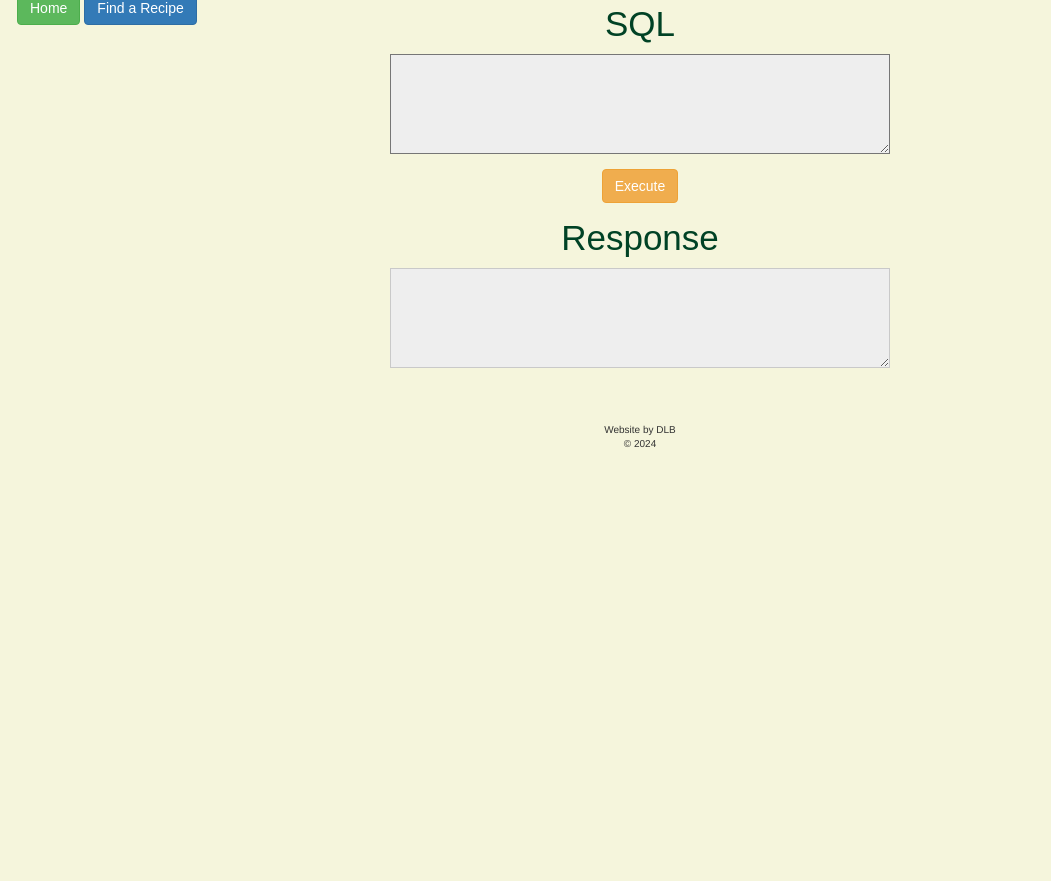
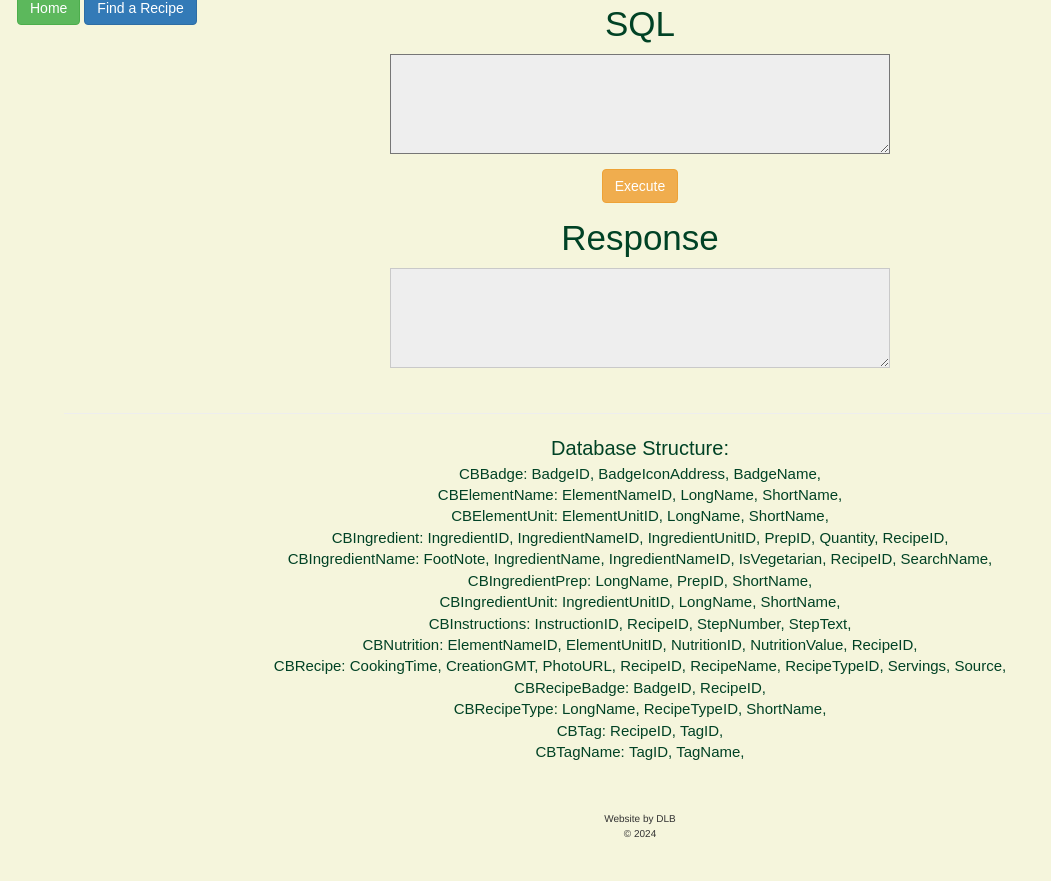
Before and after one commit to Lukipaela/CookBookWebsite, a Flask app: page /database in a window 1280 px wide. Shown: the part 21-902 px from the top of the page, without its empty margins (0-1051 px from the left). Before the commit the page ends 468 px from the top, so only its background shows below. Run offline with Flask 3, Linux system fonts and the light colour scheme; data that the repository does not hold is empty; some libraries are stand-ins or nearby versions; some web fonts are replaced.

Commit message:
Added database tables/columns cheat sheet to /database endpoint

```diff
--- a/main.py
+++ b/main.py
@@ -32,7 +32,7 @@ LOW_FAT_MEAL_THRESHOLD = 5  # meals with less than this much saturated fat / ser
 LOW_CAL_THRESHOLD = 800  # meals under this calorie count are marked as low cal
 DEFAULT_EDITOR_PAGE_INDEX = '-1'
 NEW_RECORD_PAGE_INDEX = '0'
-# TODO set to true for prod!
+# TODO set to true for prod
 prod_mode = True   # master toggle to switch between DEV and PROD modes
 
 # create a lookup table for ElementID by NutritionNameID
@@ -149,6 +149,27 @@ def get_next_recipe_id(recipe_id):
     query_args = (recipe_id, )
     next_id = execute_query(query_string, query_args)
     return next_id[0]["RecipeID"]
+
+
+def get_database_map():
+    table_column_pairs = {}
+    query_string = "SELECT Name as TableName " \
+                   "FROM SQLite_Master " \
+                   "WHERE Type = 'table' " \
+                   "AND Name != 'sqlite_sequence' " \
+                   "ORDER BY 1"
+    query_args = ()
+    table_names = execute_query(query_string, query_args)
+    for table in table_names:
+        query_string = "SELECT Name as ColumnName " \
+                       "FROM PRAGMA_TABLE_INFO(?) " \
+                       "ORDER BY 1"
+        query_args = (table["TableName"], )
+        table_columns = execute_query(query_string, query_args)
+        print(table["TableName"])
+        table_column_pairs[table["TableName"]] = table_columns
+        print(table_column_pairs)
+    return table_column_pairs
 
 
 def update_header(recipe_id: str, new_recipe_name: str, new_recipe_time: int
@@ -1082,9 +1103,11 @@ def database():
     if request.method == 'POST':
         results = process_database_form(request.form)
     form["response"].data = results
+    database_map = get_database_map()
     nav_controls = create_nav_controls(home_button=True, edit_button=False, recipe_button=False, recipe_id=None
                                        , search_button=True)
-    return render_template("database.html", results=results, form=form, nav_controls=nav_controls)
+    return render_template("database.html", results=results, form=form, nav_controls=nav_controls
+                           , database_map=database_map)
 
 
 @app.route('/email_recipe', methods=["GET", "POST"])
--- a/static/css/styles.css
+++ b/static/css/styles.css
@@ -186,6 +186,7 @@
     font-weight: 500;
 
 }
+
 /* LARGE */
 @media (max-width: 550px){
     .font-size-large{
@@ -330,8 +331,6 @@
         width: 18rem;
     }
 }
-
-
 @media (min-width: 1100px){
     /* big screens */
     .text-entry-long{
--- a/templates/database.html
+++ b/templates/database.html
@@ -27,6 +27,23 @@ Database Editor
             <div disabled>{{ form.response(class="text-area-entry", disabled="true") }}</div>
         </form>
 
+        <br>
+        <hr>
+        <div class="font-standard font-size-standard font-bold">Database Structure:</div>
+
+        {% for table_name, cols in database_map.items(): %}
+            <div class="font-standard">
+                <div class="font-size-small">
+                    <span class="font-bold">{{ table_name }}: </span>
+                    {% for column in cols: %}
+                        <span>{{ column["ColumnName"] }}, </span>
+                    {% endfor %}
+                </div>
+            </div>
+        {% endfor %}
+
+
+
         <!-- Footer-->
         {% include "footer.html" %}
     </div>
```
Also changed, not shown: CookBookDatabase.db.
